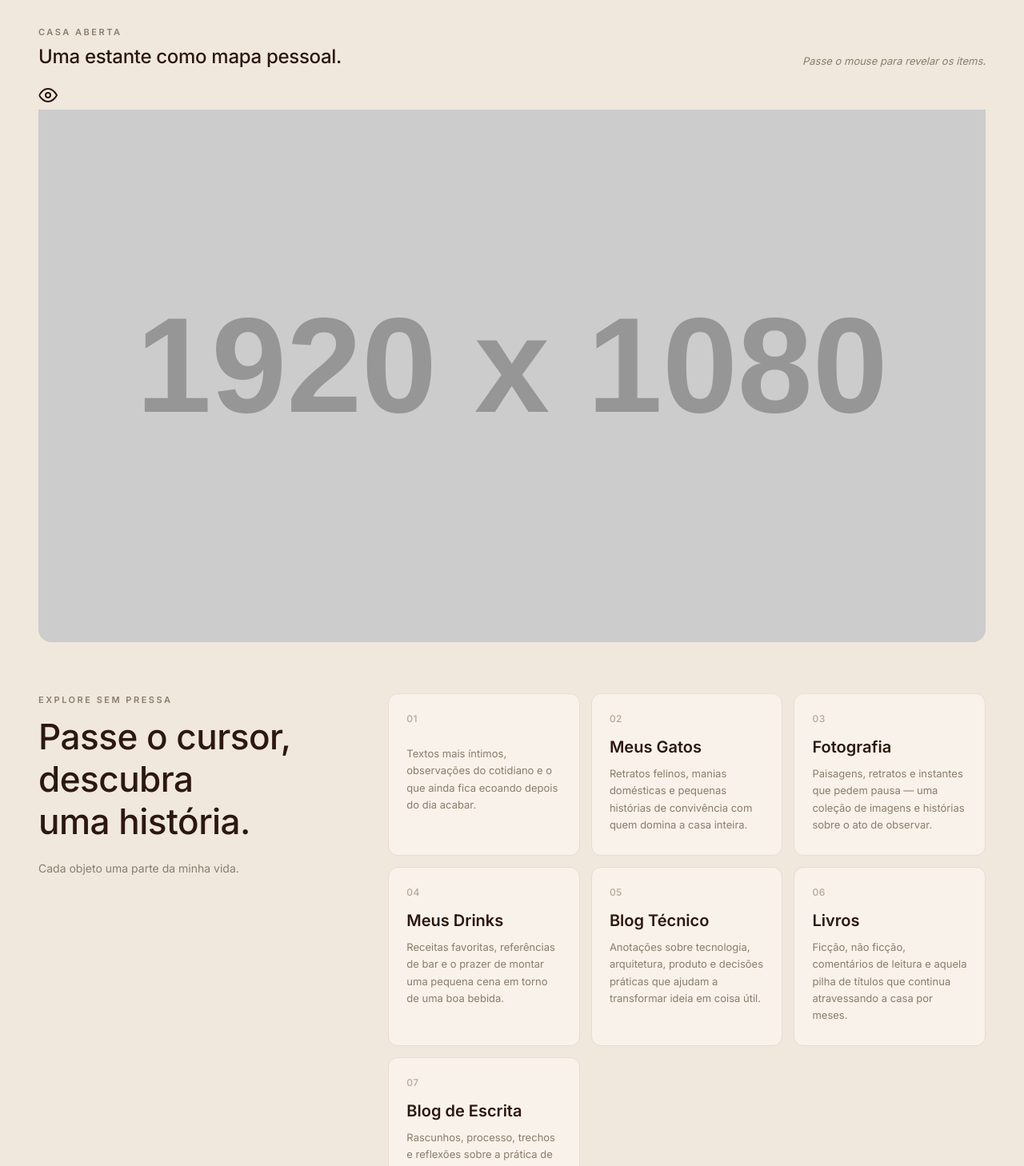
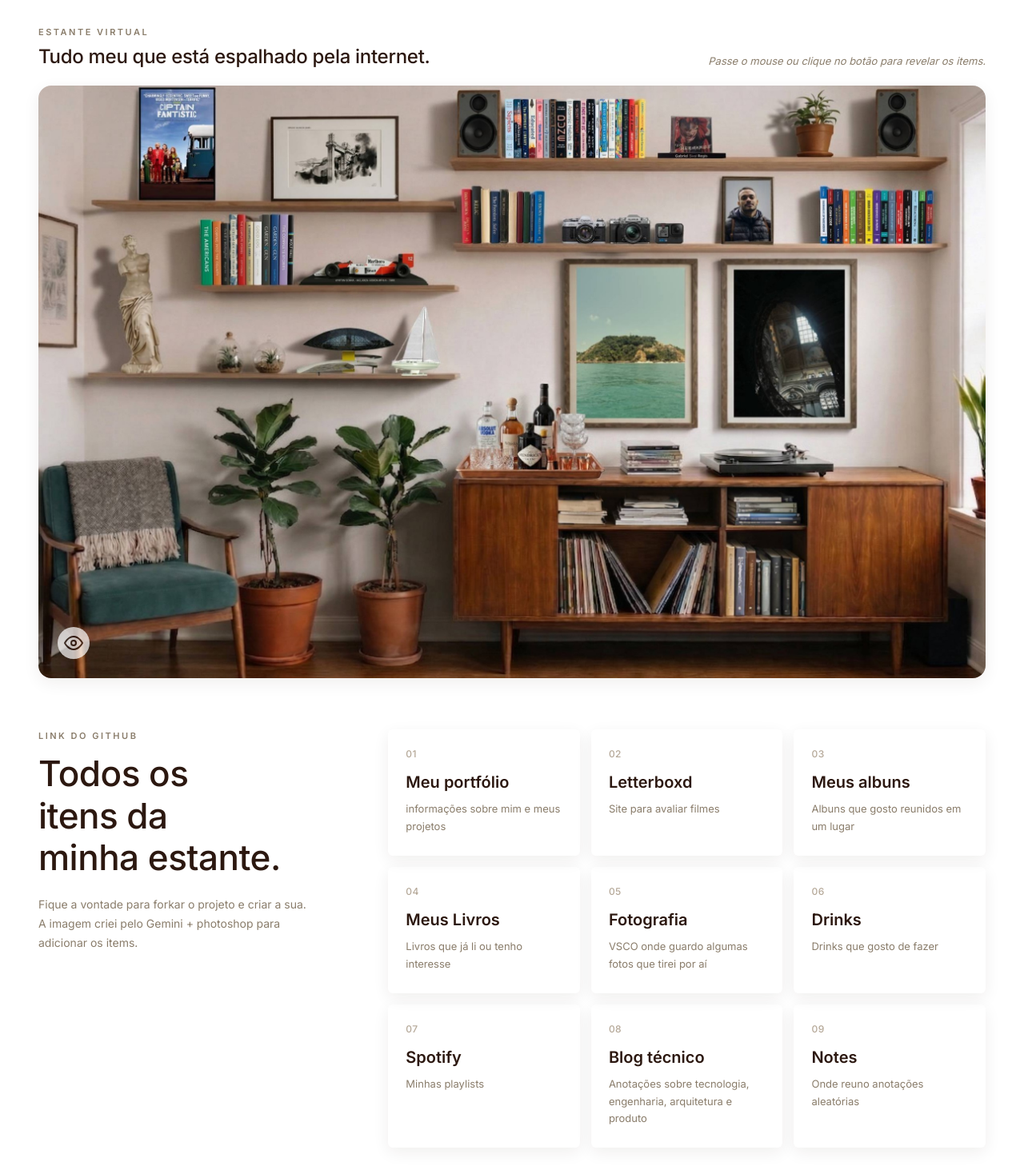
Before and after one commit to Regis2077/estante, a React (Vite) app: page / in a window 1280 px wide. Shown: the top 1458 px of the page at 80% size. Built offline with nearby package versions, Linux system fonts and the light colour scheme; a web font is replaced by a local one.

Commit message:
feat: data and adjustes

```diff
--- a/package.json
+++ b/package.json
@@ -10,6 +10,8 @@
     "preview": "vite preview"
   },
   "dependencies": {
+    "@react-spring/web": "^10.0.3",
+    "@use-gesture/react": "^10.3.1",
     "react": "^19.2.4",
     "react-dom": "^19.2.4",
     "react-router-dom": "^7.13.1"
--- a/src/App.css
+++ b/src/App.css
@@ -4,7 +4,7 @@
 
 .home {
   min-height: 100svh;
-  background: #F0E8DD;
+  background: #FFF;
   padding: 0 clamp(16px, 4vw, 48px);
 }
 
@@ -54,16 +54,42 @@
 }
 
 .shelf-scene {
-  position: relative;
   width: 100%;
   border-radius: 16px;
   overflow: hidden;
+  box-shadow: 0 6px 20px rgba(44, 24, 16, 0.07);
+}
+
+.shelf-scene-inner {
+  width: 100%;
+}
+@media (max-width: 768px) {
+  .shelf-scene-inner {
+      position: relative;
+  }
 }
 
 .shelf-image {
+  display: block;
   width: 100%;
   height: auto;
+}
+
+.desktop {
   display: block;
+}
+
+.mobile {
+  display: none;
+}
+
+@media (max-width: 768px) {
+  .desktop {
+    display: none;
+  }
+  .mobile {
+    display: block;
+  }
 }
 
 .hero-sparkle {
@@ -103,8 +129,31 @@
   z-index: 10;
 }
 
+.button-show-hotspots {
+  position: absolute;
+  left: 24px;
+  bottom: 24px;
+  background: #fff;
+  opacity: 0.7;
+  padding: 8px;
+  border: none;
+  border-radius: 50%;
+  cursor: pointer;
+  z-index: 20;
+  display: flex;
+  align-items: center;
+  justify-content: center;
+  box-shadow: 0 4px 12px rgba(0, 0, 0, 0.15);
+  transition: opacity 0.3s, transform 0.2s;
+}
+
+.button-show-hotspots:hover {
+  opacity: 1;
+  transform: scale(1.05);
+}
+
 .hotspot.visible {
-  background: rgba(180, 180, 190, 0.15);
+  background: rgba(180, 180, 190, 0.45);
   border-color: rgba(180, 180, 190, 0.4);
   box-shadow:
     0 0 24px rgba(0, 0, 0, 0.2),
@@ -131,7 +180,7 @@
   position: absolute;
   bottom: calc(100% + 10px);
   left: 50%;
-  background: rgba(44, 24, 16, 0.92);
+  background: #000;
   color: #FAF3EB;
   padding: 6px 16px;
   border-radius: 6px;
@@ -203,11 +252,10 @@
 }
 
 .explore-card {
-  background: #F8F2EA;
-  border: 1px solid #E6DDD2;
-  border-radius: 12px;
+  border-radius: 6px;
   padding: 22px 22px 26px;
   text-decoration: none;
+  box-shadow: 0 6px 20px rgba(44, 24, 16, 0.07);
   color: inherit;
   transition: transform 0.25s ease, box-shadow 0.25s ease, border-color 0.25s ease;
   display: flex;
@@ -254,7 +302,6 @@
    ═══════════════════════════════════ */
 
 .page-layout {
-  padding: 24px 48px;
   min-height: 100svh;
   display: flex;
   flex-direction: column;
@@ -275,6 +322,8 @@
 
 .page-header {
   text-align: center;
+  padding: 0 20px 28px;
+
 }
 
 .back-link {
@@ -653,7 +702,8 @@
   padding: 12px;
 }
 
-.vinyl-card:hover .vinyl-overlay {
+.vinyl-card:hover .vinyl-overlay,
+.vinyl-card.active .vinyl-overlay {
   opacity: 1;
 }
 
@@ -670,7 +720,9 @@
 }
 
 .vinyl-card:hover .vinyl-album-name,
-.vinyl-stack-item:hover .vinyl-album-name {
+.vinyl-stack-item:hover .vinyl-album-name,
+.vinyl-card.active .vinyl-album-name,
+.vinyl-stack-item.active .vinyl-album-name {
   transform: translateY(0);
 }
 
@@ -685,7 +737,9 @@
 }
 
 .vinyl-card:hover .vinyl-artist-name,
-.vinyl-stack-item:hover .vinyl-artist-name {
+.vinyl-stack-item:hover .vinyl-artist-name,
+.vinyl-card.active .vinyl-artist-name,
+.vinyl-stack-item.active .vinyl-artist-name {
   transform: translateY(0);
 }
 
@@ -740,7 +794,8 @@
   margin-right: 0;
 }
 
-.vinyl-stack-item:hover {
+.vinyl-stack-item:hover,
+.vinyl-stack-item.active {
   transform: translateY(-12px) scale(1.08);
   z-index: 50 !important;
   box-shadow:
@@ -748,7 +803,8 @@
     0 4px 12px rgba(0, 0, 0, 0.2);
 }
 
-.vinyl-stack-item:hover~.vinyl-stack-item {
+.vinyl-stack-item:hover~.vinyl-stack-item,
+.vinyl-stack-item.active~.vinyl-stack-item {
   transform: translateX(40px);
 }
 
@@ -761,7 +817,8 @@
     filter 0.4s ease;
 }
 
-.vinyl-stack-item:hover .vinyl-stack-cover {
+.vinyl-stack-item:hover .vinyl-stack-cover,
+.vinyl-stack-item.active .vinyl-stack-cover {
   filter: brightness(0.4);
 }
 
@@ -779,7 +836,8 @@
   padding: 10px;
 }
 
-.vinyl-stack-item:hover .vinyl-stack-overlay {
+.vinyl-stack-item:hover .vinyl-stack-overlay,
+.vinyl-stack-item.active .vinyl-stack-overlay {
   opacity: 1;
 }
 
@@ -812,6 +870,19 @@
 
   .shelf-scene {
     border-radius: 12px;
+    overflow-x: auto;
+    overflow-y: hidden;
+    -webkit-overflow-scrolling: touch;
+  }
+
+  .shelf-scene-inner {
+    width: max-content;
+  }
+
+  .shelf-image {
+    height: 550px;
+    width: auto;
+    max-width: none;
   }
 
   .home-explore {
@@ -830,10 +901,6 @@
 
   .explore-grid {
     grid-template-columns: repeat(2, 1fr);
-  }
-
-  .page-header {
-    padding: 0 20px 28px;
   }
 
   .back-link {
@@ -863,14 +930,26 @@
 
   /* Vinyl responsive */
   .vinyl-grid {
+    display: grid;
     grid-template-columns: repeat(3, 1fr);
     gap: 12px;
   }
 
+  .vinyl-card {
+    width: 100%;
+  }
+
+  .vinyl-stack {
+    overflow-x: auto;
+    padding-bottom: 24px;
+    padding-right: 80px;
+    -webkit-overflow-scrolling: touch;
+  }
+
   .vinyl-stack-item {
-    width: 120px;
-    min-width: 120px;
-    margin-right: -65px;
+    width: 181px;
+    min-width: 181px;
+    margin-right: -80px;
   }
 
   .vinyl-tabs {
@@ -903,9 +982,9 @@
   }
 
   .vinyl-stack-item {
-    width: 100px;
-    min-width: 100px;
-    margin-right: -55px;
+    width: 181px;
+    min-width: 181px;
+    margin-right: -65px;
   }
 
   .vinyl-album-name {
--- a/src/App.tsx
+++ b/src/App.tsx
@@ -3,16 +3,13 @@ import HomePage from './pages/HomePage'
 import Livros from './pages/Livros'
 import Musica from './pages/Musica'
 import './App.css'
-import Test from './pages/test'
 
 function App() {
   return (
     <Routes>
       <Route path="/" element={<HomePage />} />
-      <Route path="/livros" element={<Livros />} />
-      <Route path="/musica" element={<Musica />} />
-      <Route path="/test" element={<Test />} />
-
+      <Route path="/books" element={<Livros />} />
+      <Route path="/music" element={<Musica />} />
     </Routes>
   )
 }
--- a/src/data/index.ts
+++ b/src/data/index.ts
@@ -1,6 +1,6 @@
 export const hotspots = [
   {
-    to: '#',
+    to: 'https://vsco.co/nadsat-jpg/gallery',
     label: 'Fotografia',
     top: '28.4%',
     left: '54.5%',
@@ -8,7 +8,7 @@ export const hotspots = [
     height: '30.2%',
   },
   {
-    to: '#',
+    to: 'https://notes.gabrielregis.com/tags/drinks/',
     label: 'Drinks',
     top: '49%',
     left: '43%',
@@ -16,16 +16,16 @@ export const hotspots = [
     height: '18%',
   },
   {
-    to: '#',
-    label: 'Cinema',
+    to: 'https://letterboxd.com/regisnadsat/',
+    label: 'Letterboxd',
     top: '0%',
     left: '10%',
     width: '9.4%',
     height: '20%',
   },
   {
-    to: '#',
-    label: 'Livro Técnico',
+    to: 'https://docs.gabrielregis.com/',
+    label: 'Tech Blog',
     top: '16%',
     left: '82%',
     width: '13%',
@@ -33,7 +33,7 @@ export const hotspots = [
   },
   {
     to: 'https://gabrielregis.com',
-    label: 'Pessoal',
+    label: 'My Portfolio',
     top: '14.2%',
     left: '71.6%',
     width: '6.7%',
@@ -41,18 +41,34 @@ export const hotspots = [
   },
   {
     to: '/music',
-    label: 'Music',
+    label: 'My Albums',
     top: '75%',
     left: '54%',
     width: '19%',
     height: '15%',
   },
   {
-    to: '/livros',
-    label: 'Livros',
+    to: '/books',
+    label: 'My Books',
     top: '1.2%',
     left: '48.2%',
     width: '16.6%',
     height: '11.7%',
   },
+  {
+    to: 'https://open.spotify.com/user/gbrregis?si=42389f1f6a054c46',
+    label: 'Spotify',
+    top: '4.3%',
+    left: '66.2%',
+    width: '5.7%',
+    height: '7.7%',
+  },
+  {
+    to: 'https://notes.gabrielregis.com/',
+    label: 'Notes',
+    top: '16.1%',
+    left: '44.2%',
+    width: '9.7%',
+    height: '11.5%',
+  },
 ];
--- a/src/index.css
+++ b/src/index.css
@@ -1,31 +1,16 @@
 @import "tailwindcss";
 
 @theme {
-  /* Tons de base (antigos Cream) -> Agora Cinzas Claros/Off-white */
   --color-cream: #E5E7EB;
-  /* Cinza neutro muito claro */
   --color-cream-light: #F3F4F6;
-  /* Quase branco, levemente frio */
   --color-cream-dark: #D1D5DB;
-  /* Cinza médio para profundidade */
 
-  /* Tons escuros (antigos Browns) -> Agora Grafite e Carvão */
   --color-warm-brown: #4B5563;
-  /* Cinza médio-escuro (Cool Gray) */
   --color-dark-brown: #111827;
-  /* Azul-escuro quase preto (Night) */
+  --color-tan: #9CA3AF;
+  --color-muted: #6B7280;
+  --color-gold: #94A3B8;
 
-  /* Tons de destaque (antigos Tan/Muted) -> Agora Prata e Aço */
-  --color-tan: #9CA3AF;
-  /* Cinza metálico fosco */
-  --color-muted: #6B7280;
-  /* Cinza sóbrio */
-
-  /* Destaque (antigo Gold) -> Agora Prata Metálico ou Azul Aço */
-  --color-gold: #94A3B8;
-  /* Steel Blue (combina melhor com cinzas) */
-
-  /* Background do Card */
   --color-card-bg: #F9FAFB;
 
   --font-serif: 'Playfair Display', Georgia, 'Times New Roman', serif;
--- a/src/pages/HomePage.tsx
+++ b/src/pages/HomePage.tsx
@@ -1,6 +1,6 @@
 import { Link } from 'react-router-dom'
 import Hotspot from '../components/Hotspot'
-// import estanteImg from '../assets/estante-04.jpg'
+import estanteImg from '../assets/estante-04.jpg'
 import { hotspots } from '../data'
 import { cards } from '../data/cards'
 import { useState } from 'react'
@@ -13,23 +13,32 @@ export default function HomePage() {
     <div className="home">
       <header className="home-header">
         <div>
-          <span className="home-label">CASA ABERTA</span>
-          <h1 className="home-tagline">Uma estante como mapa pessoal.</h1>
+          <span className="home-label">Estante virtual</span>
+          <h1 className="home-tagline">Tudo meu que está espalhado pela internet.</h1>
         </div>
-        <p className="home-header-aside">
-          Passe o mouse para revelar os items.
+        <p className="home-header-aside desktop">
+          Passe o mouse ou clique no botão para revelar os items.
+        </p>
+        <p className="home-header-aside mobile">
+          arraste para o lado ou clique no botão para ver todos os items.
         </p>
       </header>
 
       <div className="home-hero">
         <div className="shelf-scene">
-          <button onClick={() => { setShowHotspots(!showHotspots) }}><svg xmlns="http://www.w3.org/2000/svg" width="24" height="24" fill="none" stroke="currentColor" stroke-width="2" stroke-linecap="round" stroke-linejoin="round">
+          <div className="shelf-scene-inner">
+            <button
+              onClick={() => { setShowHotspots(!showHotspots) }}
+              className='button-show-hotspots'
+              aria-label="Mostrar hotspots"
+            >
+              <svg xmlns="http://www.w3.org/2000/svg" width="24" height="24" fill="none" stroke="currentColor" stroke-width="2" stroke-linecap="round" stroke-linejoin="round">
                 <path d="M1 12s4-8 11-8 11 8 11 8-4 8-11 8S1 12 1 12z" />
                 <circle cx="12" cy="12" r="3" />
               </svg>
             </button>
             <img
-            src={"https://placehold.co/1920x1080"}
+              src={estanteImg}
               alt="Estante pessoal com livros, fotos e objetos de coleção"
               className="shelf-image"
             />
@@ -38,23 +47,24 @@ export default function HomePage() {
             ))}
           </div>
         </div>
+      </div>
 
       <section className="home-explore">
         <div className="explore-text">
-          <span className="home-label">EXPLORE SEM PRESSA</span>
+          <span className="home-label">Link do github</span>
           <h2 className="explore-heading">
-            Passe o cursor,<br />
-            descubra<br />
-            uma história.
+            Todos os <br />
+            itens da <br />
+            minha estante.
           </h2>
           <p className="explore-body">
-            Cada objeto uma parte da minha vida.
+            Fique a vontade para forkar o projeto e criar a sua. A imagem criei pelo Gemini + photoshop para adicionar os items.
           </p>
         </div>
 
         <div className="explore-grid">
           {cards.map((s) => (
-            <Link key={s.to} to={s.to} className="explore-card">
+            <Link target='_blank' key={s.to} to={s.to} className="explore-card">
               <span className="explore-card-num">{s.num}</span>
               <h3 className="explore-card-title">{s.title}</h3>
               <p className="explore-card-desc">{s.desc}</p>
--- a/src/pages/test.tsx
+++ /dev/null
@@ -1,11 +0,0 @@
-import PageLayout from "../components/PageLayout"
-
-const Test = () => {
-  return (
-    <PageLayout title="Titulo da pagina">
-      <h1>Test</h1>
-    </PageLayout>
-  )
-}
-
-export default Test
```
Also changed, not shown: src/data/cards.ts (+9 -7 lines), src/pages/Musica.tsx (+19 -2 lines), 1 other file (tests, documents, lock files or other folders). Lines whose indentation alone changed are shown as unchanged.
